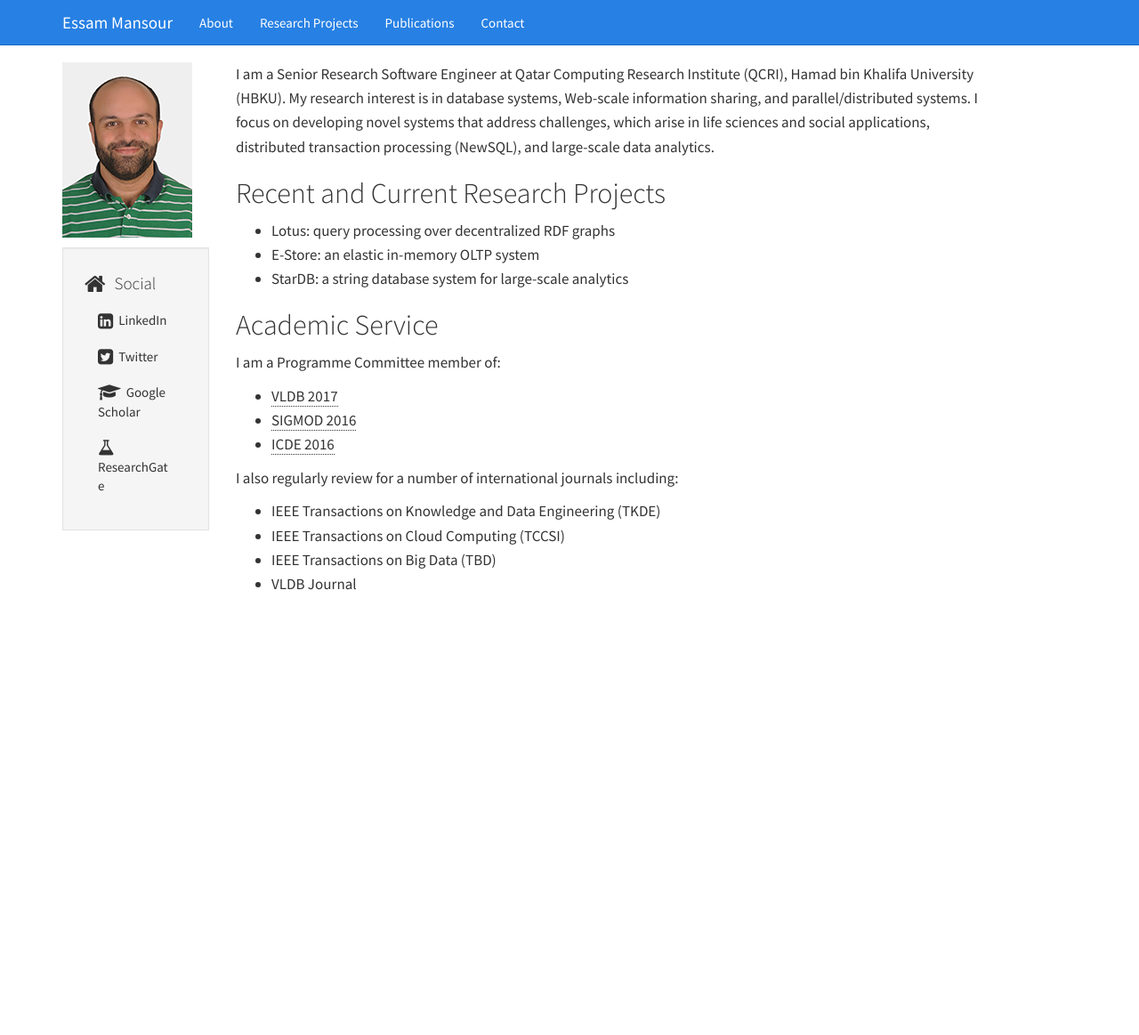
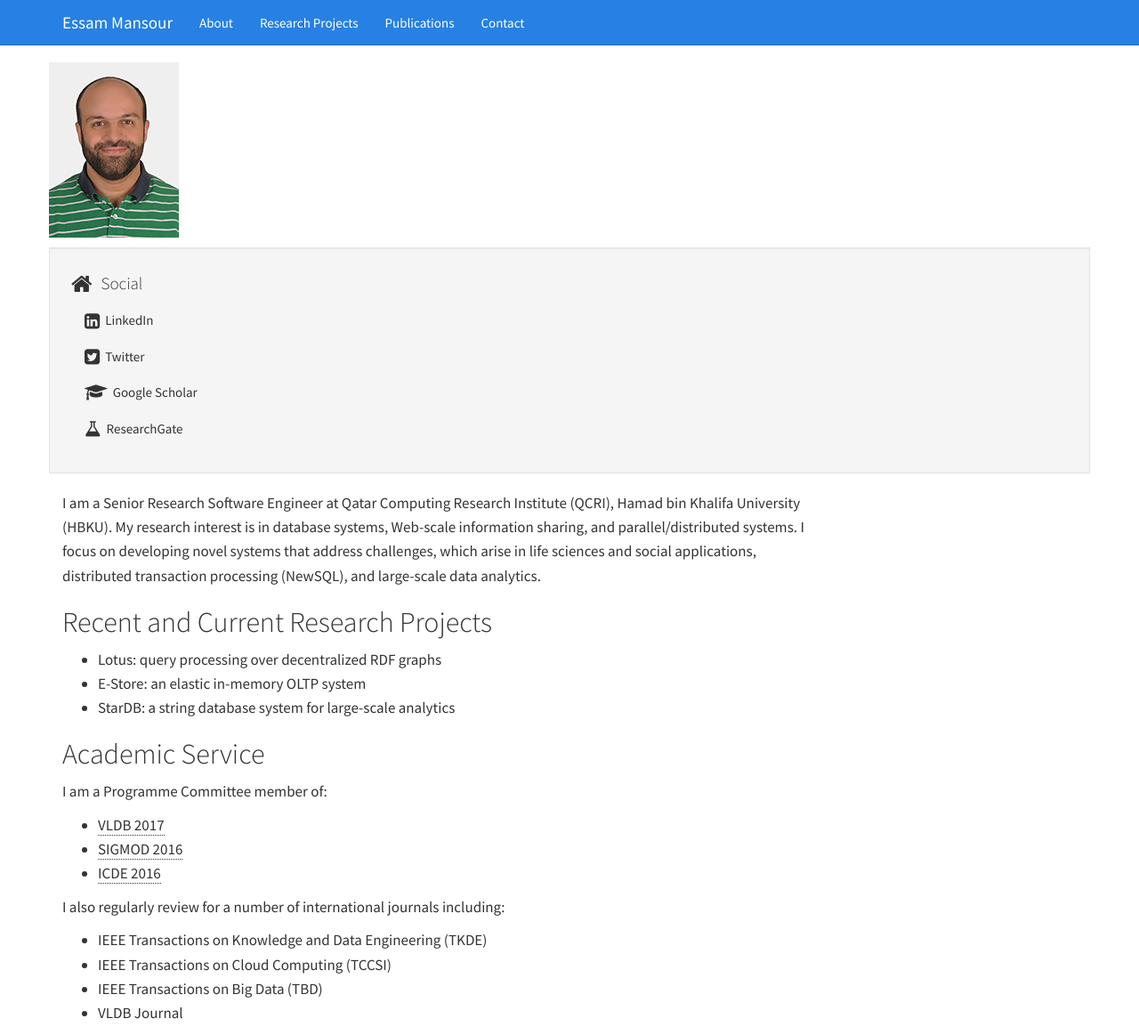
Before and after one commit to mansoure/mansoure.github.io, a Jekyll site: the page built from index.md, in a window 1280 px wide and 1163 px high. Shown: the whole window at 89% size. Built offline with Jekyll 4.4.1, drawn with Linux system fonts in a browser that asks for light colours.

Commit message:
add themes

```diff
--- a/_layouts/default.html
+++ b/_layouts/default.html
@@ -54,7 +54,7 @@
 	   <div class="row">
 
 
-		<div class="col-sm-2" id="sidebar">
+		<div class="col-sm-2.5" id="sidebar">
             <aside>
 				<img style="float: center;" alt="thumbnail of Essam" src="https://mansoure.github.io/images/essam2.jpg"  />
 				<p> </p>
```
